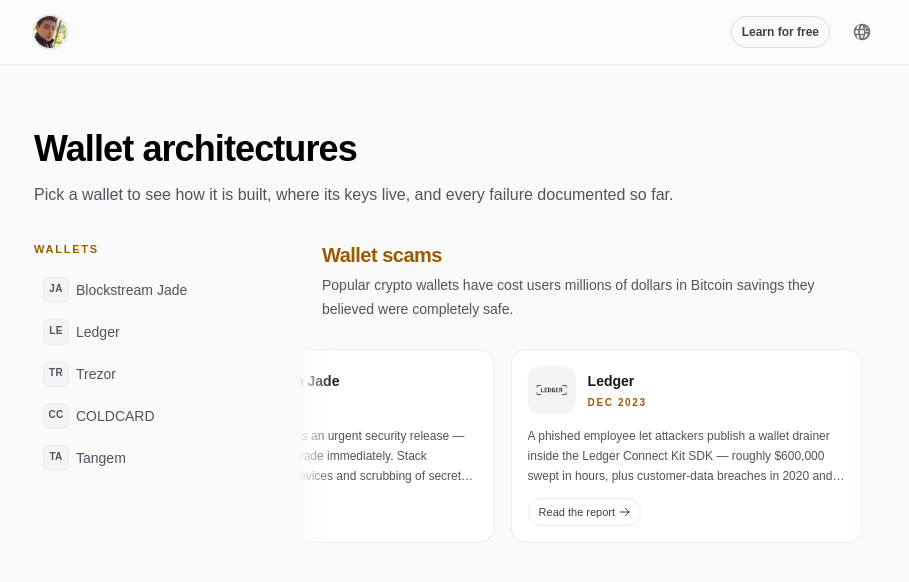
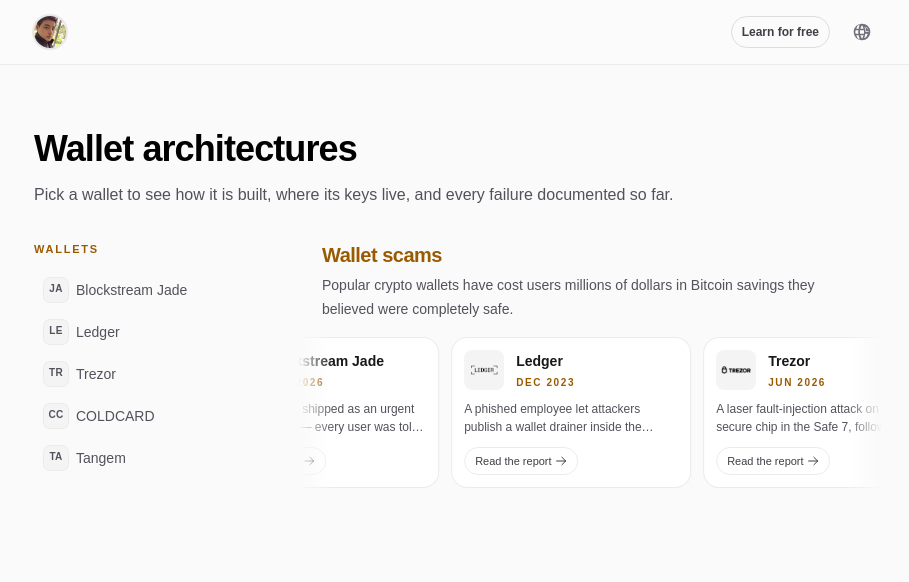
Before and after one commit to stealth14/courses-catalog, a Next.js app: page /en/academy/knowledge/scams/wallets in a window 1280 px wide. Shown: the top 582 px of the page, without its empty margins (182-1091 px from the left). Built offline with nearby package versions, Linux system fonts and the light colour scheme.

Commit message:
Update ui

```diff
--- a/messages/es.json
+++ b/messages/es.json
@@ -180,7 +180,7 @@
   "WalletScams": {
     "metadataTitle": "Estafas de billeteras — fallos documentados",
     "metadataDescription": "Las billeteras populares que perdieron el Bitcoin de sus usuarios, con el fallo documentado detrás de cada una.",
-    "title": "Estafas de billeteras",
+    "title": "¿Por qué es necesario aprender?",
     "subtitle": "Las billeteras comerciales mas conocidas han causado la pérdida de millones de dólares en Bitcoin, ahorros de clientes que creyeron estar a salvo.",
     "footnote": "",
     "sourceCta": "Leer más",
--- a/src/app/[locale]/home-hero.tsx
+++ b/src/app/[locale]/home-hero.tsx
@@ -11,7 +11,7 @@
   return (
     <section
       id="home-hero"
-      className="flex flex-col items-center gap-5 text-center"
+      className="flex flex-col items-center gap-4 text-center"
     >
       <h1 className="max-w-2xl text-balance text-3xl font-semibold tracking-tight text-black sm:text-4xl dark:text-zinc-50">
         {t("hero.title")}
@@ -22,7 +22,7 @@
       </p>
       <LearningLinks
         size="hero"
-        className="mt-2 flex-wrap justify-center"
+        className="flex-wrap justify-center"
       />
     </section>
   );
--- a/src/app/[locale]/page.tsx
+++ b/src/app/[locale]/page.tsx
@@ -27,8 +27,8 @@
   const t = await getTranslations("HomePage");
 
   return (
-    <main className="flex flex-1 flex-col gap-12 bg-zinc-50 sm:gap-16 dark:bg-black">
-      <div className="mx-auto flex w-full max-w-4xl flex-col px-4 pt-10 sm:px-6 sm:pt-16">
+    <main className="flex flex-1 flex-col gap-10 bg-zinc-50 sm:gap-8 dark:bg-black">
+      <div className="mx-auto flex w-full max-w-4xl flex-col px-4 pt-8 sm:px-6 sm:pt-8">
         <HomeHero />
       </div>
 
--- a/src/components/wallet-scandals-row.tsx
+++ b/src/components/wallet-scandals-row.tsx
@@ -51,10 +51,10 @@
     return (
       <li
         key={wallet.id}
-        className="group flex w-[min(22rem,calc(100vw-2rem))] shrink-0 flex-col gap-3 rounded-2xl border border-black/[.08] bg-white p-4 transition-colors hover:border-black/[.16] dark:border-white/[.145] dark:bg-[#111] dark:hover:border-white/[.25]"
+        className="group flex w-[min(18rem,calc(100vw-2rem))] shrink-0 flex-col gap-2.5 rounded-2xl border border-black/[.08] bg-white p-3 transition-colors hover:border-black/[.16] sm:w-60 dark:border-white/[.145] dark:bg-[#111] dark:hover:border-white/[.25]"
       >
         <div className="flex min-w-0 items-center gap-3">
-          <div className="flex h-12 w-12 shrink-0 items-center justify-center rounded-xl bg-zinc-100 p-1.5 dark:bg-white">
+          <div className="flex h-10 w-10 shrink-0 items-center justify-center rounded-lg bg-zinc-100 p-1 dark:bg-white">
             {logo && box ? (
               <span
                 className="relative block"
@@ -91,7 +91,7 @@
         </div>
 
         <p
-          className={`line-clamp-3 text-xs leading-5 ${
+          className={`line-clamp-3 text-xs leading-[1.15rem] sm:line-clamp-2 ${
             summary
               ? "text-zinc-600 dark:text-zinc-400"
               : "italic text-zinc-500 dark:text-zinc-400"
@@ -113,13 +113,13 @@
   };
 
   const group = (hidden: boolean) => (
-    <ul className="flex shrink-0 gap-4 pr-4" aria-hidden={hidden || undefined}>
+    <ul className="flex shrink-0 gap-3 pr-3" aria-hidden={hidden || undefined}>
       {wallets.map(card)}
     </ul>
   );
 
   return (
-    <section className="flex flex-col gap-6">
+    <section className="flex flex-col gap-3">
       <div className="mx-auto flex w-full max-w-4xl flex-col gap-1 px-4 sm:px-6">
         <h2 className="text-xl font-semibold tracking-tight text-[#9A5B00] dark:text-amber-400">
           {t("title")}
```
Lines whose indentation alone changed are shown as unchanged.
